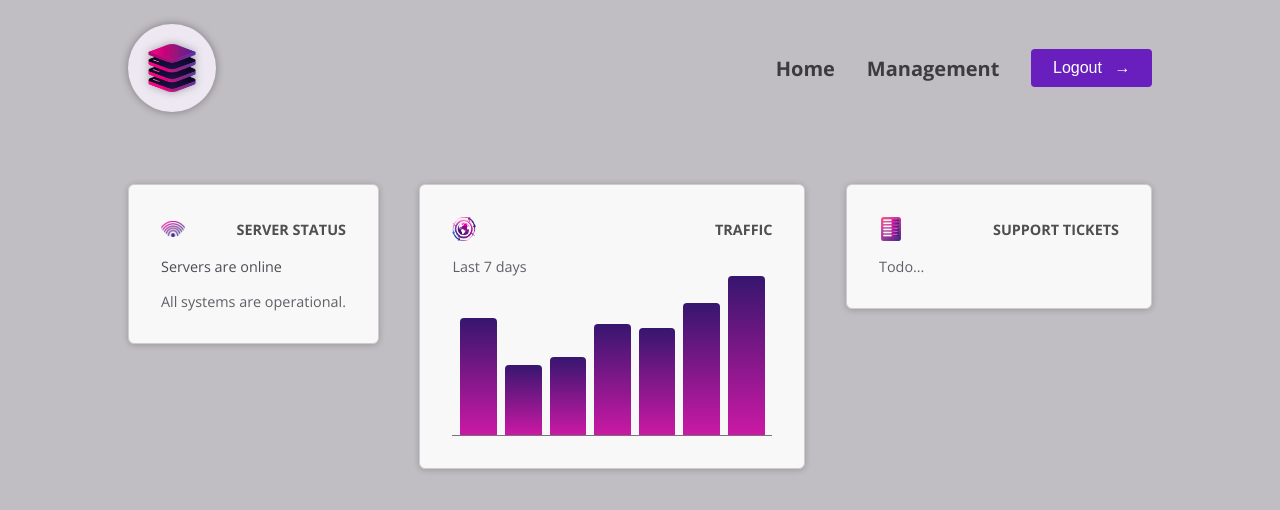
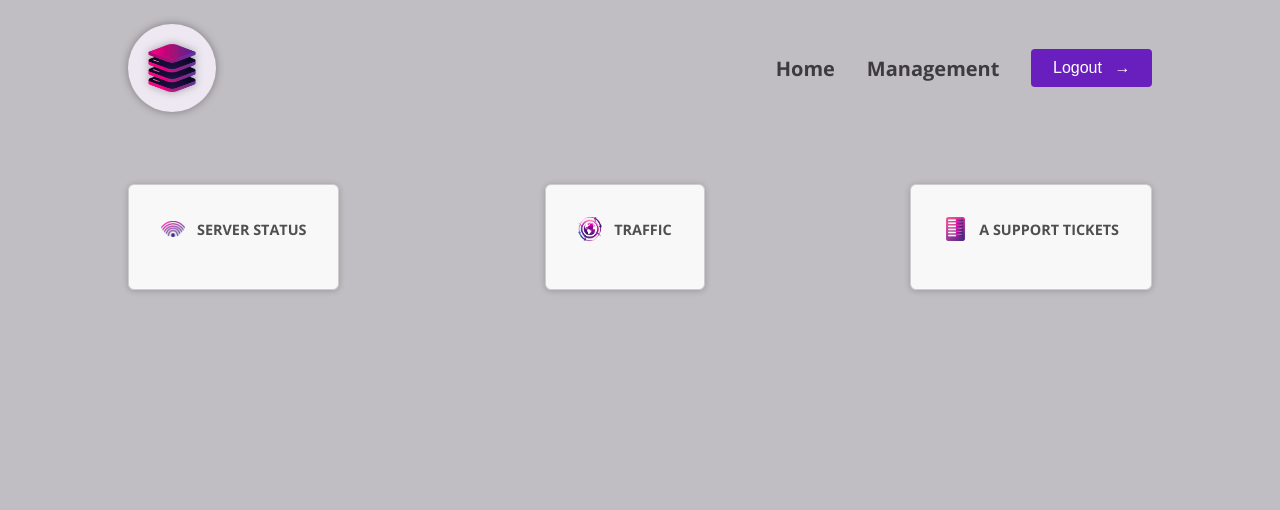
Before and after one commit to FelipeGabrill/NetworkService-Angular, an Angular app: page / in a window 1280 px wide. Shown: the top 510 px of the page. Built offline with nearby package versions, Linux system fonts and the light colour scheme.

Commit message:
Property Binding

```diff
--- a/src/app/app.component.html
+++ b/src/app/app.component.html
@@ -2,16 +2,16 @@
 
 <main>
   <div id="dashboard">
-    <div class="dashboard-item">
+    <app-dashboard-item [image]="{ src: 'status.png', alt: 'A signal symbol' }" title="Server Status">
       <app-server-status />
-    </div>
+    </app-dashboard-item>
 
-    <div class="dashboard-item">
+    <app-dashboard-item [image]="{ src: 'globe.png', alt: 'A globe' }" title="Traffic">
       <app-traffic />
-    </div>
+    </app-dashboard-item>
 
-    <div class="dashboard-item">
+    <app-dashboard-item [image]="{ src: 'list.png', alt: 'A list of items' }" title="A Support Tickets">
       <app-tickets />
-    </div>
+    </app-dashboard-item>
   </div>
 </main>
--- a/src/app/app.component.ts
+++ b/src/app/app.component.ts
@@ -3,11 +3,12 @@
 import { ServerStatusComponent } from './dashboard/server-status/server-status.component';
 import { TrafficComponent } from './dashboard/traffic/traffic.component';
 import { TicketsComponent } from './dashboard/tickets/tickets.component';
+import { DashboardItemComponent } from './dashboard/dashboard-item/dashboard-item.component';
 
 @Component({
   selector: 'app-root',
   standalone: true,
-  imports: [HeaderComponent, ServerStatusComponent, TrafficComponent, TicketsComponent],
+  imports: [HeaderComponent, ServerStatusComponent, TrafficComponent, TicketsComponent, DashboardItemComponent],
   templateUrl: './app.component.html',
 })
 export class AppComponent {
--- a/src/app/dashboard/dashboard-item/dashboard-item.component.html
+++ b/src/app/dashboard/dashboard-item/dashboard-item.component.html
@@ -1,8 +1,8 @@
 <div class="dashboard-item">
     <article>
         <header>
-          <img src="status.png" alt="A signal symbol" />
-          <h2>Server Status</h2>
+          <img [src]="image.src" [alt]="image.alt" />
+          <h2>{{ title }}</h2>
         </header>
     </article>
 </div>
```
